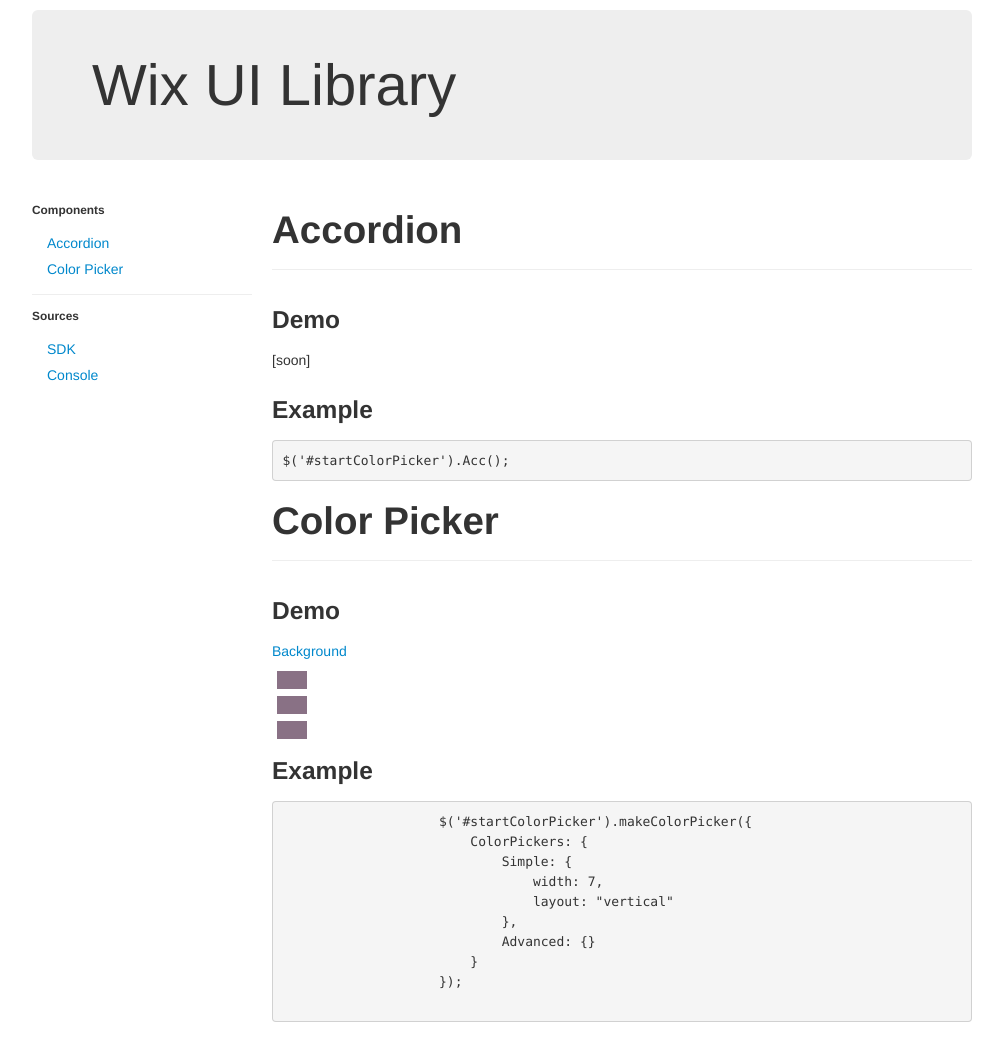
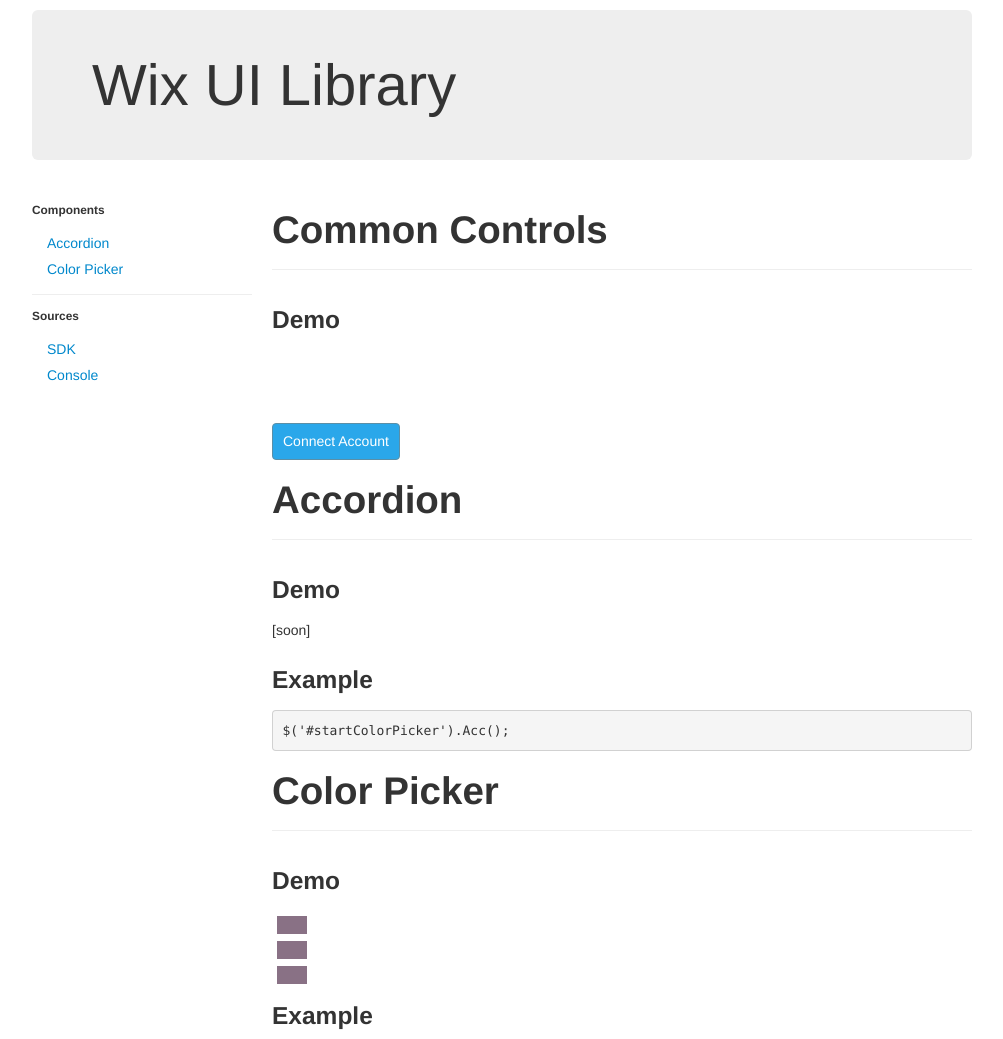
Before and after one commit to urish/wix-ui-lib, a plain HTML site: page index.html in a window 1280 px wide. Shown: the top 1039 px of the page, without its empty margins (138-1141 px from the left). Drawn offline with Linux system fonts and the light colour scheme.

Commit message:
adjusted main button on index.html

```diff
--- a/Components/css/common-controls.css
+++ b/Components/css/common-controls.css
@@ -40,15 +40,21 @@
  * main (blue) button
  */
 .tpa-main-btn {
+    display: inline-block;
     padding: 0 10px;
     border: 1px solid #5B8FA7;
+
     -webkit-border-radius: 4px;
     -moz-border-radius: 4px;
     border-radius: 4px;
+
     background: url([webThemeDir]button/button-gradient.png) #2AA7EA repeat-x 0 50%;
     position:relative;
     text-align: center;
     cursor: pointer;
+    height: 35px;
+    min-width: 80px;
+    max-width: 300px;
 }
 
 .tpa-main-btn:hover {
@@ -65,7 +71,9 @@
 
 .tpa-main-btn > label {
     color: #ffffff;
-    height:30px; line-height:30px;
+    height:30px;
+    line-height:34px;
+    font-size: 14px;
 }
 
 /*
--- a/index.html
+++ b/index.html
@@ -32,6 +32,17 @@
             </ul>
         </div>
         <div class="span9">
+            <section id="commonControls">
+                <div class="page-header">
+                    <h1>Common Controls</h1>
+                </div>
+                <h3>Demo</h3>
+                <div id="tpaCheckbox" class="checkbox"></div>
+                <div id="tpaCheckbox2" class="checkbox"></div>
+                <div id="tpaRadioButton"></div>
+                <br>
+                <div class="tpa-main-btn"><label>Connect Account</label></div>
+            </section>
             <section id="accordion">
                 <div class="page-header">
                     <h1>Accordion</h1>
@@ -47,7 +58,6 @@
                     <h1>Color Picker</h1>
                 </div>
                 <h3>Demo</h3>
-                <a rel="popover" id="startColorPicker" class="color-selector default"><label>Background</label></a>
                 <a rel="popover" id="startColorPickerX" class="color-selector default"></a>
                 <a rel="popover" id="startColorPickerY" class="color-selector default"></a>
                 <a rel="popover" id="startColorPickerZ" class="color-selector default"></a>
@@ -63,16 +73,6 @@
                         }
                     });
                 </pre>
-            </section>
-
-            <section id="commonControls">
-                <div class="page-header">
-                    <h1>Common Controls</h1>
-                </div>
-                <h3>Demo</h3>
-                <div id="tpaCheckbox" class="checkbox"></div>
-                <div id="tpaCheckbox2" class="checkbox"></div>
-                <div id="tpaRadioButton"></div>
             </section>
         </div>
     </div>
@@ -93,20 +93,11 @@
 <script type="text/javascript" src="Components/common-controls.js"></script>
 <script type="text/javascript">
     $(document).ready(function() {
-        $('#startColorPicker').makeColorPicker({
+        $('#startColorPickerX').makeColorPicker({
             ColorPickers: {
                 Simple: {
                     width: 5,
                     layout: "vertical"
-                },
-                Advanced: {}
-            }
-        });
-        $('#startColorPickerX').makeColorPicker({
-            ColorPickers: {
-                Simple: {
-                    width: 5,
-                    layout: "horizontal"
                 },
                 Advanced: {}
             }
```
